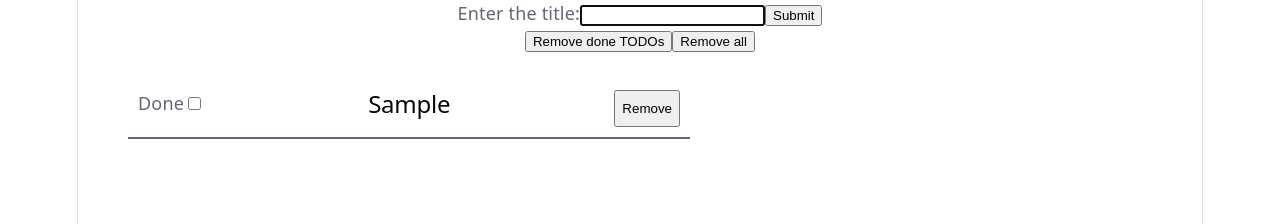
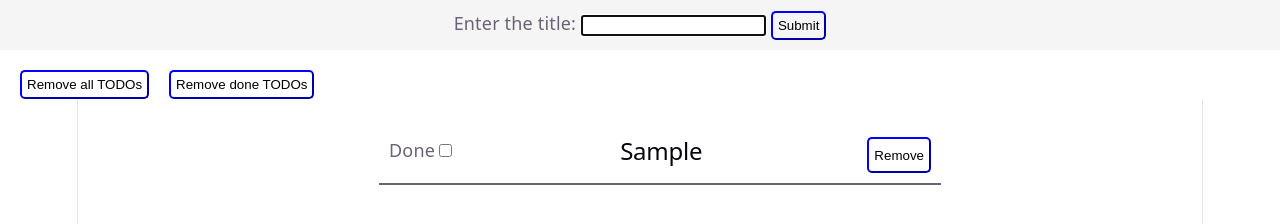
Before and after one commit to ChaimShvartz/TODO-List-Vanilla, a website built with Vite: page index.html in a window 1280 px wide. Both pictures are taken after typing "Sample" into the empty fields and a click on the button "Submit". Shown: the top 224 px of the page. Built offline with nearby package versions, Linux system fonts and the light colour scheme.

Commit message:
Add styles and option to exit from edit title

```diff
--- a/index.html
+++ b/index.html
@@ -7,17 +7,18 @@
         <link rel="stylesheet" href="/src/style.css" />
     </head>
     <body>
-        <div id="app">
-            <dialog id="edit-popup">
-                <form id="edit-form">
-                    <label>
-                        Enter the title:
-                        <input id="edit-input" type="text" autofocus />
-                    </label>
-                    <button type="submit">Submit</button>
-                </form>
-            </dialog>
+        <header>
+            <form id="titleForm">
+                <label for="titleInput">Enter the title:</label>
+                <input type="text" id="titleInput" autofocus />
+                <button type="submit">Submit</button>
+            </form>
+        </header>
+        <div id="removeBtnsContainer">
+            <button id="removeAllTodos">Remove all TODOs</button>
+            <button id="removeDoneTodos">Remove done TODOs</button>
         </div>
+        <main id="app"></main>
         <script type="module" src="/src/main.ts"></script>
     </body>
 </html>
--- a/src/main.ts
+++ b/src/main.ts
@@ -21,14 +21,22 @@ const handleToggleIsDone = (todoElement: HTMLElement, id: string) => {
 const openEditPopup = (id: string) => {
     const tarTodo = todos.find((t) => t.id === id);
     if (!tarTodo) return;
-    const popupElement = document.getElementById(
-        "edit-popup",
-    ) as HTMLDialogElement;
-    const formElement = document.getElementById("edit-form") as HTMLFormElement;
-    const inputElement = document.getElementById(
-        "edit-input",
-    ) as HTMLInputElement;
-    formElement.onsubmit = (e) => {
+    const popUpElement = generateElement("dialog") as HTMLDialogElement;
+    const editTodoFormElement = generateElement("form");
+    const labelElement = generateElement("label", {
+        textContent: "Enter the title: ",
+    });
+    const inputElement = generateElement("input", {
+        type: "text",
+        value: tarTodo.title,
+    }) as HTMLInputElement;
+    const submitBtnElement = generateElement("button", {
+        type: "submit",
+        textContent: "Submit",
+    });
+    editTodoFormElement.append(labelElement, inputElement, submitBtnElement);
+    popUpElement.appendChild(editTodoFormElement);
+    editTodoFormElement.onsubmit = (e) => {
         e.preventDefault();
         const { value } = inputElement;
         todos = todos.map((t) => (t.id !== id ? t : { ...t, title: value }));
@@ -37,10 +45,15 @@ const openEditPopup = (id: string) => {
             `title-todo-${id}`,
         ) as HTMLElement;
         titleElement.textContent = value;
-        popupElement.close();
+        popUpElement.close();
     };
-    inputElement.value = tarTodo?.title;
-    popupElement.showModal();
+    popUpElement.addEventListener("keydown", (e) => {
+        if(e.key !== 'Escape') return
+        popUpElement.remove();
+        popUpElement.close()
+    });
+    rootElement?.appendChild(popUpElement);
+    popUpElement.showModal();
 };
 
 const handleClick = (e: MouseEvent) => {
@@ -61,6 +74,7 @@ const renderTodo = (todo: Todo) => {
     articleElement.dataset.id = id;
     const titleElement = generateElement("h2", {
         id: `title-todo-${id}`,
+        className: "title-todo",
         textContent: title,
     });
     const labelIsDoneElement = generateElement("label", {
@@ -74,27 +88,6 @@ const renderTodo = (todo: Todo) => {
     const removeTodoBtn = generateElement("button", { textContent: "Remove" });
     articleElement.append(labelIsDoneElement, titleElement, removeTodoBtn);
     return articleElement;
-};
-
-const generateForm = () => {
-    const formElement = generateElement("form", {
-        id: "titleForm",
-        onsubmit: handleAddTodo,
-    });
-    const inputLabelElement = generateElement("label", {
-        textContent: "Enter the title:",
-    });
-    const inputElement = generateElement("input", {
-        id: "titleInput",
-    }) as HTMLInputElement;
-    inputElement.autofocus = true;
-    const submitBtnElement = generateElement("button", {
-        type: "submit",
-        textContent: "Submit",
-    });
-
-    formElement.append(inputLabelElement, inputElement, submitBtnElement);
-    return formElement;
 };
 
 const handleAddTodo = (e: SubmitEvent) => {
@@ -113,29 +106,16 @@ const handleAddTodo = (e: SubmitEvent) => {
     titleInputElement.focus();
 };
 
-const generateRemoveBtns = () => {
-    const containerBtns = generateElement("div");
-    const removeAllBtn = generateElement("button", {
-        type: "button",
-        textContent: "Remove all",
-        onclick: () => {
+const handleRemoveAllTodos = () => {
     localStorage.removeItem("todos");
     listTodosElement.textContent = "";
-        },
-    });
-    const removeDoneTodosBtn = generateElement("button", {
-        type: "button",
-        textContent: "Remove done TODOs",
-        onclick: () => {
+};
+const handleRemoveDoneTodos = () => {
     todos = todos.filter((t) => !t.isDone);
     localStorage.setItem("todos", JSON.stringify(todos));
     Array.from(document.getElementsByClassName("done")).forEach((e) =>
         e.remove(),
     );
-        },
-    });
-    containerBtns.append(removeDoneTodosBtn, removeAllBtn);
-    return containerBtns;
 };
 
 const todosText = localStorage.getItem("todos") || "[]";
@@ -143,10 +123,18 @@ let todos: Todo[] = JSON.parse(todosText);
 todos = todos.sort((a) => +a.isDone - 1);
 
 const rootElement = document.getElementById("app");
-rootElement?.appendChild(generateForm());
+const formElement = document.getElementById("titleForm") as HTMLElement;
+formElement.onsubmit = handleAddTodo;
+const removeAllTodosElement = document.getElementById(
+    "removeAllTodos",
+) as HTMLElement;
+const removeDoneTodosElement = document.getElementById(
+    "removeDoneTodos",
+) as HTMLElement;
+removeAllTodosElement.onclick = handleRemoveAllTodos;
+removeDoneTodosElement.onclick = handleRemoveDoneTodos;
+
 const listTodosElement = generateElement("ul");
-const removeBtns = generateRemoveBtns();
-rootElement?.appendChild(removeBtns);
 listTodosElement.addEventListener("click", handleClick);
 listTodosElement.append(...todos.map(renderTodo));
 rootElement?.appendChild(listTodosElement);
--- a/src/style.css
+++ b/src/style.css
@@ -296,6 +296,11 @@ code {
     }
 }
 
+ul{
+    /* margin-top: 20px; */
+    justify-items: center;
+}
+
 li {
     list-style: none;
     display: flex;
@@ -305,3 +310,34 @@ li {
     padding: 10px;
     border-bottom: 2px solid;
 }
+
+.title-todo{
+    cursor: pointer;
+}
+
+button{
+    background: none;
+    border-color: blue;
+    border-radius: 5px;
+    padding: 5px;
+}
+
+button:hover{
+    background: rgb(247, 247, 214);
+}
+
+#removeBtnsContainer{
+    margin: 20px 20px 0;
+    display: flex;
+    gap: 20px;
+}
+
+header{
+    position: sticky;
+    top: 0px;
+    background: whitesmoke;
+    width: 100%;
+    justify-items: center;
+    align-content: center;
+    height: 50px;
+}
```
Lines whose indentation alone changed are shown as unchanged.
